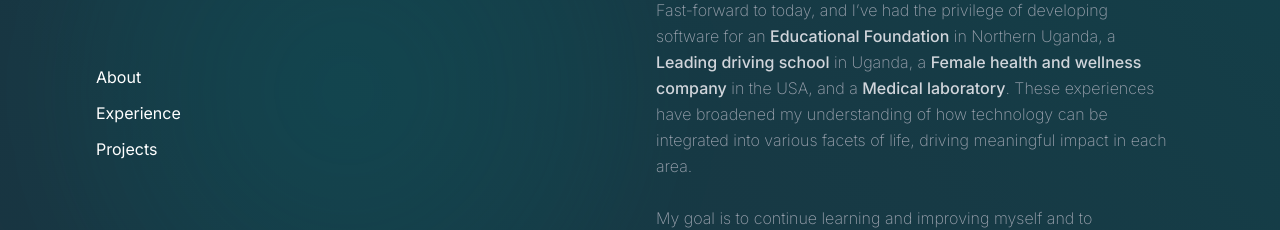
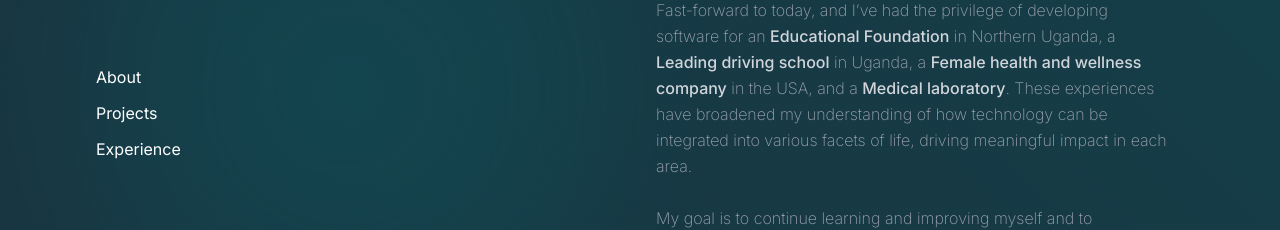
Before and after one commit to enoskyeza/portfolio, a Next.js app: page / in a window 1280 px wide. Shown: the part 257-487 px from the top of the page. Built offline with nearby package versions, Linux system fonts and the light colour scheme.

Commit message:
set on click state handler

```diff
--- a/src/components/nav.tsx
+++ b/src/components/nav.tsx
@@ -7,11 +7,21 @@ const Nav = () => {
         setActiveLink(link);
     };
 
+    const links = [
+        'About', 'Projects', 'Experience'
+    ]
+
     return (
         <div className="flex flex-col">
-            <a className="nav-link-custom">About</a>
-            <a className="nav-link-custom">Experience</a>
-            <a className="nav-link-custom">Projects</a>
+            {links.map(link => (
+            <a
+                key={link}
+                className={`nav-link-custom ${activeLink === link ? 'active' : ''}`}
+                onClick={() => handleLinkClick(link)}
+            >
+                {link}
+            </a>
+            ))}
         </div>
     )
 }
```
